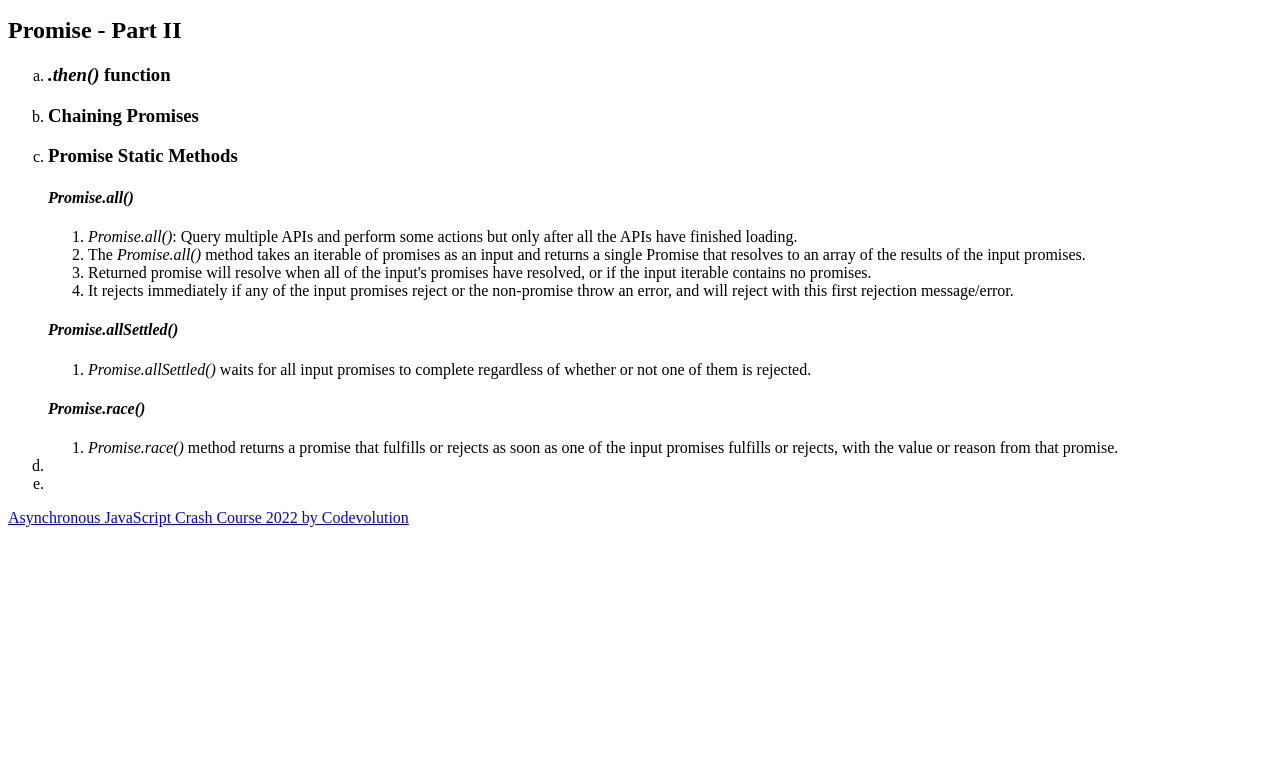
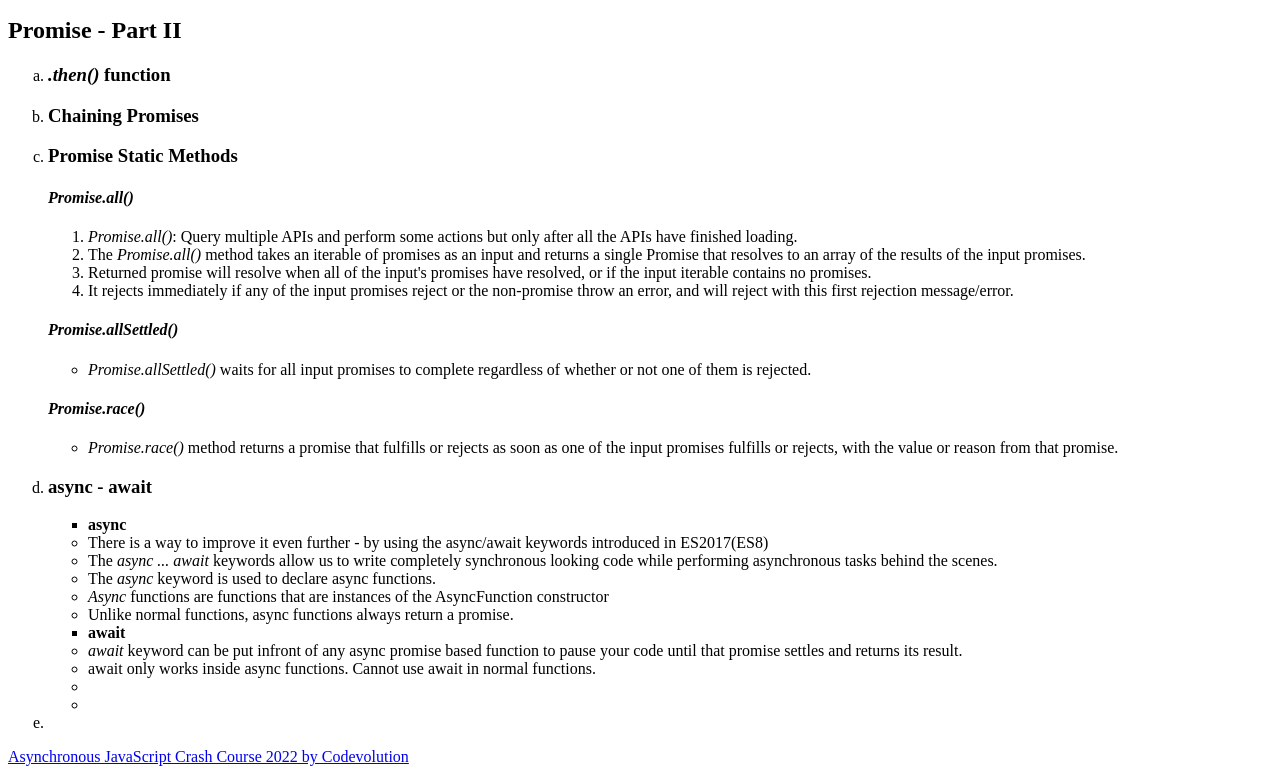
Before and after one commit to yugmani/async-promise-codevolution, a website: page index.html in a window 1280 px wide. Shown: the part 857-1639 px from the top of the page. Before the commit the page ends 1400 px from the top, so only its background shows below. Drawn offline with Linux system fonts and the light colour scheme.

Commit message:
async await

```diff
--- a/index.html
+++ b/index.html
@@ -160,22 +160,56 @@
         </li>
       </ol>
       <h4><em>Promise.allSettled()</em></h4>
-      <ol>
+      <ul>
         <li>
           <em>Promise.allSettled()</em> waits for all input promises to complete
           regardless of whether or not one of them is rejected.
         </li>
-      </ol>
+      </ul>
       <h4><em>Promise.race()</em></h4>
-      <ol>
+      <ul>
         <li>
           <em>Promise.race()</em> method returns a promise that fulfills or
           rejects as soon as one of the input promises fulfills or rejects, with
           the value or reason from that promise.
         </li>
-      </ol>
+      </ul>
     </li>
-    <li></li>
+    <li>
+      <h3>async - await</h3>
+      <ul>
+        <li style="list-style-type: square"><strong>async</strong></li>
+        <li>
+          There is a way to improve it even further - by using the async/await
+          keywords introduced in ES2017(ES8)
+        </li>
+        <li>
+          The <em>async ... await</em> keywords allow us to write completely
+          synchronous looking code while performing asynchronous tasks behind
+          the scenes.
+        </li>
+        <li>The <em>async</em> keyword is used to declare async functions.</li>
+        <li>
+          <em>Async</em> functions are functions that are instances of the
+          AsyncFunction constructor
+        </li>
+        <li>
+          Unlike normal functions, async functions always return a promise.
+        </li>
+        <li style="list-style-type: square"><strong>await</strong></li>
+        <li>
+          <em>await</em> keyword can be put infront of any async promise based
+          function to pause your code until that promise settles and returns its
+          result.
+        </li>
+        <li>
+          await only works inside async functions. Cannot use await in normal
+          functions.
+        </li>
+        <li></li>
+        <li></li>
+      </ul>
+    </li>
     <li></li>
   </ol>
   <p>
```
Also changed, not shown: index.js (+45 -0 lines).
